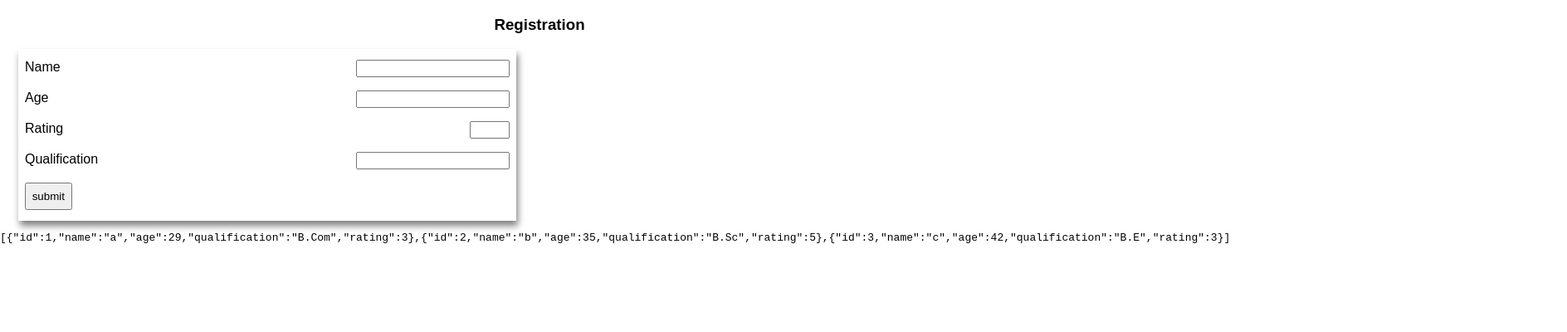
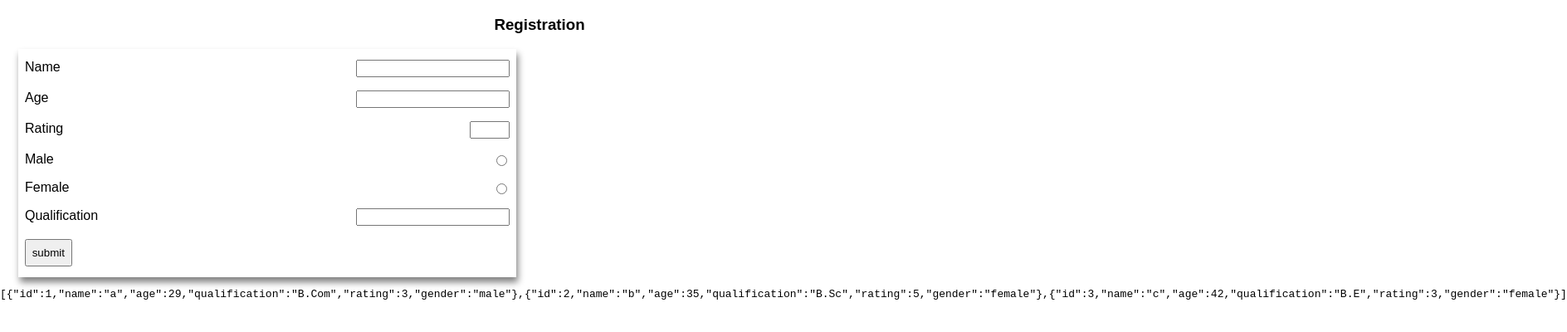
Before and after one commit to rajeshpillai/react-dynamic-form, a React (Create React App) app: page / in a window 1280 px wide. Shown: the top 400 px of the page at 83% size, 1888 px wide, since content can reach past the window. Built offline with nearby package versions, Linux system fonts and the light colour scheme.

Commit message:
Added radio button support

```diff
--- a/src/App.js
+++ b/src/App.js
@@ -5,9 +5,9 @@ import './App.css';
 class App extends Component {
   state = {
     data: [
-      {id: 1, name:"a", age:29, qualification:"B.Com",rating:3},
-      {id: 2, name:"b", age:35, qualification:"B.Sc",rating:5},
-      {id: 3, name:"c", age:42, qualification:"B.E",rating:3},
+      {id: 1, name:"a", age:29, qualification:"B.Com",rating:3,gender:"male"},
+      {id: 2, name:"b", age:35, qualification:"B.Sc",rating:5,gender:"female"},
+      {id: 3, name:"c", age:42, qualification:"B.E",rating:3,gender:"female"},
     ]
   }
 
@@ -28,6 +28,9 @@ class App extends Component {
             {key: "name", label: "Name", props: {required: true}},
             {key: "age",label: "Age", type: "number"},
             {key: "rating",label: "Rating", type: "number", props:{min:0,max:5}},
+            {key: "male",label: "Male", type: "radio", value: "male", name:"gender"},
+            {key: "female",label: "Female", type: "radio", checked:true, value: "female", name: "gender"},
+
             {key: "qualification",label: "Qualification"},
           ]}
           onSubmit = {(model) => {this.onSubmit(model)}}
--- a/src/components/DynamicForm/index.js
+++ b/src/components/DynamicForm/index.js
@@ -16,8 +16,9 @@ export default  class DynamicForm extends React.Component {
     }
 
     onChange = (e, key) => {
+        console.log(`${key} changed ${e.target.value}`);
         this.setState({
-            [key]: this[key].value
+            [key]: e.target.value  //this[key].value
         })
     }
 
@@ -29,19 +30,28 @@ export default  class DynamicForm extends React.Component {
             let type = m.type || "text";
             let props = m.props || {};
 
+            let name= m.name;
+            let value = m.value;
+
+            let checked= this.state[name] === key;
+
+            let target = type === "radio" ? name : key;
             return (
                 <div key={key} className="form-group">
                     <label className="form-label"
-                        key={"l" + m.key}
-                        htmlFor={m.key}>
+                        key={"l" + key}
+                        htmlFor={key}>
                         {m.label}
                     </label>
                     <input {...props}
                         ref={(key)=>{this[m.key]=key}}
+                        checked={checked}
                         className="form-input"
                         type={type}
-                        key={"i" + m.key}
-                        onChange={(e)=>{this.onChange(e, key)}}
+                        key={key}
+                        name={name}
+                        value={value}
+                        onChange={(e)=>{this.onChange(e, target)}}
                     />
 
                 </div>
```
